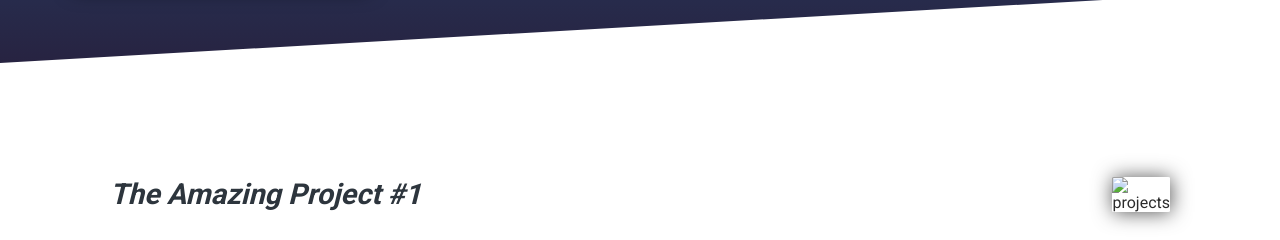
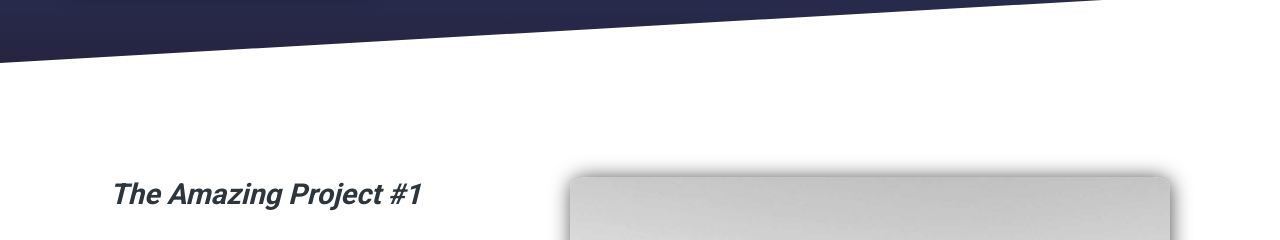
Before and after one commit to francanete/my-portfolio, a plain HTML site: page index.html in a window 1280 px wide. Shown: the part 1543-1783 px from the top of the page. Drawn offline with Linux system fonts and the light colour scheme; the site is published under a folder, as on GitHub Pages, so addresses that start at the root find nothing; a web font is replaced by a local one.

Commit message:
fix image on projects

```diff
--- a/index.html
+++ b/index.html
@@ -66,7 +66,7 @@
           <i class="fab fa-github fa-2x fa-hero" id="second-bttn-icon"></i>
         </div>
         <div class="card">
-          <img src="/images/project.jpeg" alt="projects" id="img-project">
+          <img src="./images/project.jpeg" alt="projects" id="img-project">
         </div>
     </section>
 
```
Also changed, not shown: 1 other file.
